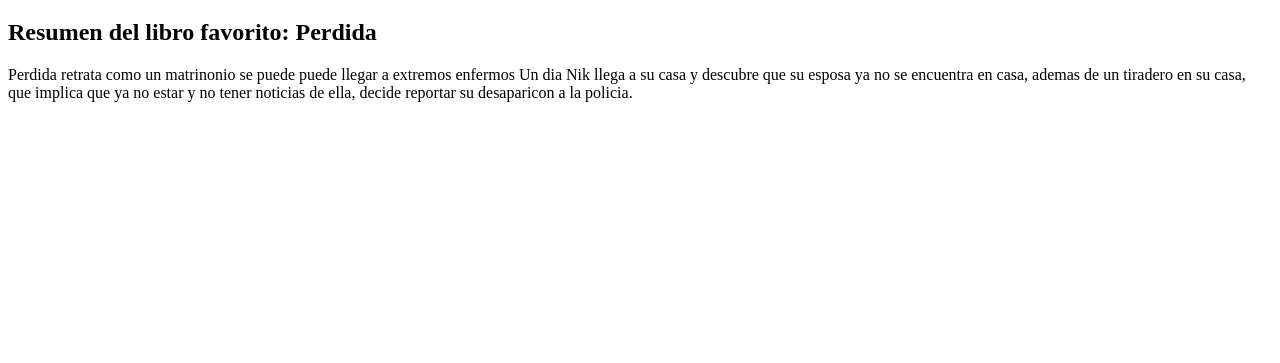
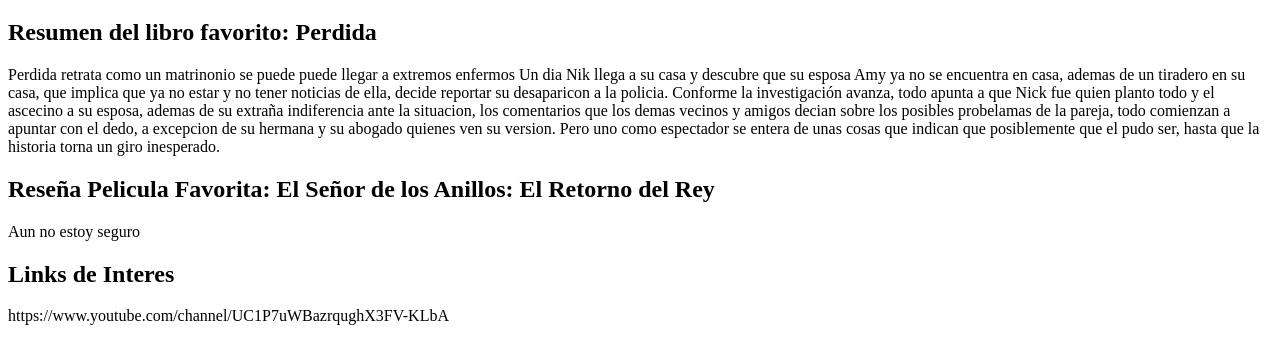
Before and after one commit to LuisJurado99/TeamSistemaInfo, a plain HTML site: page sisinfo_web/integrantes/sebastian.html in a window 1280 px wide. Shown: the part 61-424 px from the top of the page. Drawn offline with Linux system fonts and the light colour scheme.

Commit message:
se agrego nueva reflexion

```diff
--- a/sisinfo_web/integrantes/sebastian.html
+++ b/sisinfo_web/integrantes/sebastian.html
@@ -10,7 +10,17 @@
 		<h2>Resumen del libro favorito: Perdida</h2>
 			<p>
 				Perdida retrata como un matrinonio se puede puede llegar a extremos enfermos
-				Un dia Nik llega a su casa y descubre que su esposa ya no se encuentra en casa, ademas de un tiradero en su casa, que implica que ya no estar y no tener noticias de ella, decide reportar su desaparicon a la policia.
+				Un dia Nik llega a su casa y descubre que su esposa Amy ya no se encuentra en casa, ademas de un tiradero en su casa, que implica que ya no estar y no tener noticias de ella, decide reportar su desaparicon a la policia.
+				Conforme la investigación avanza, todo apunta a que Nick fue quien planto todo y el ascecino a su esposa, ademas de su extraña indiferencia ante la situacion, los comentarios que los demas vecinos y amigos decian sobre los posibles probelamas de la pareja, todo comienzan a apuntar con el dedo, a excepcion de su hermana y su abogado quienes ven su version.
+				Pero uno como espectador se entera de unas cosas que indican que posiblemente que el pudo ser, hasta que la historia  torna un giro inesperado.
+			</p>
+		<h2>Reseña Pelicula Favorita: El Señor de los Anillos: El Retorno del Rey</h2>
+			<p>Aun no estoy seguro</p>
+
+		<h2>Links de Interes</h2>
+			<p>
+				https://www.youtube.com/channel/UC1P7uWBazrqughX3FV-KLbA
+
 			</p>
 
 	</body>
```
Also changed, not shown: sisinfo_web/reflexiones.html (+7 -1 lines).
